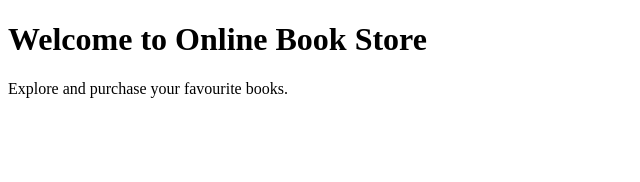
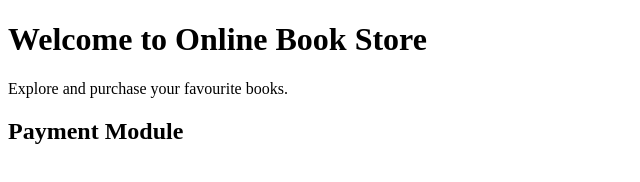
Before and after one commit to disha23-gupta/OnlineBookStore, a plain HTML site: page index.html in a window 1280 px wide. Shown: the whole page, without its empty margins (0-640 px from the left). Drawn offline with Linux system fonts and the light colour scheme.

Commit message:
Added payment module

```diff
--- a/index.html
+++ b/index.html
@@ -6,5 +6,6 @@
 <body>
     <h1>Welcome to Online Book Store</h1>
     <p>Explore and purchase your favourite books.</p>
+    <h2> Payment Module </h2>
 </body>
 </html>
```
